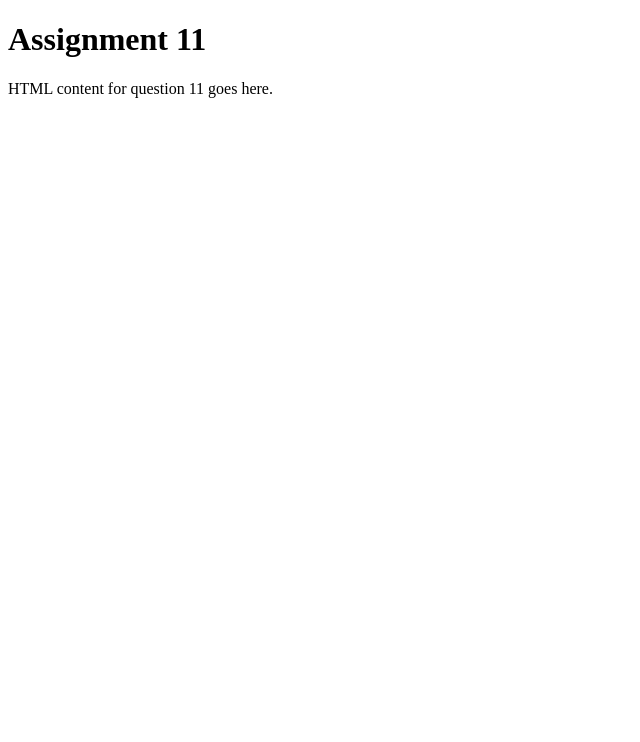
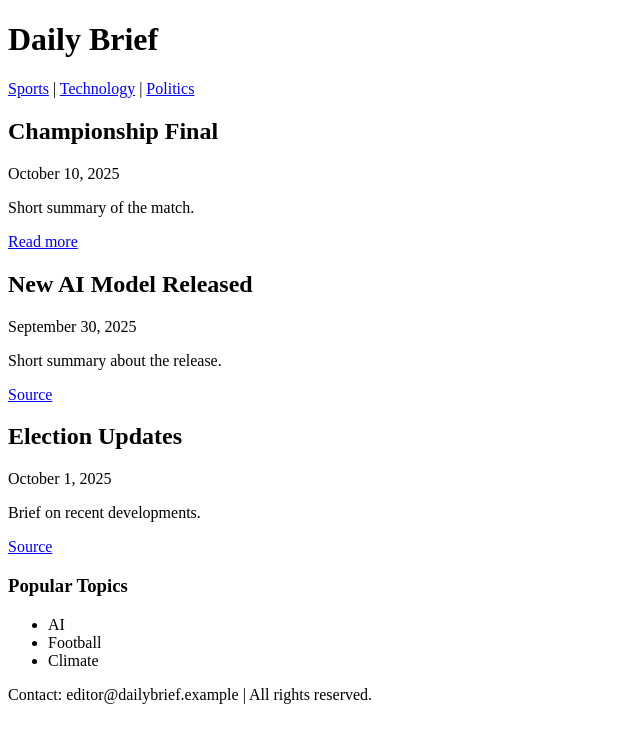
Before and after one commit to soulvv/Frontend-Dev, a plain HTML site: page 11_assignment.html in a window 1280 px wide. Shown: the whole page, without its empty margins (0-640 px from the left). Drawn offline with Linux system fonts and the light colour scheme.

Commit message:
Update 11_assignment.html

```diff
--- a/11_assignment.html
+++ b/11_assignment.html
@@ -1,8 +1,60 @@
 <!DOCTYPE html>
-<html>
-<head><title>Assignment 11</title></head>
+<html lang="en">
+<head>
+<meta charset="utf-8">
+<title>News Site</title>
+</head>
 <body>
-<h1>Assignment 11</h1>
-<p>HTML content for question 11 goes here.</p>
+<header>
+<h1>Daily Brief</h1>
+</header>
+
+
+<nav>
+<a href="#sports">Sports</a> |
+<a href="#tech">Technology</a> |
+<a href="#politics">Politics</a>
+</nav>
+
+
+<main>
+<article>
+<h2>Championship Final</h2>
+<time datetime="2025-10-10">October 10, 2025</time>
+<p>Short summary of the match.</p>
+<p><a href="#">Read more</a></p>
+</article>
+
+
+<article>
+<h2>New AI Model Released</h2>
+<time datetime="2025-09-30">September 30, 2025</time>
+<p>Short summary about the release.</p>
+<p><a href="#">Source</a></p>
+</article>
+
+
+<article>
+<h2>Election Updates</h2>
+<time datetime="2025-10-01">October 1, 2025</time>
+<p>Brief on recent developments.</p>
+<p><a href="#">Source</a></p>
+</article>
+</main>
+
+
+<aside>
+<h3>Popular Topics</h3>
+<ul>
+<li>AI</li>
+<li>Football</li>
+<li>Climate</li>
+</ul>
+</aside>
+
+
+<footer>
+<p>Contact: editor@dailybrief.example | All rights reserved.</p>
+</footer>
 </body>
 </html>
```
